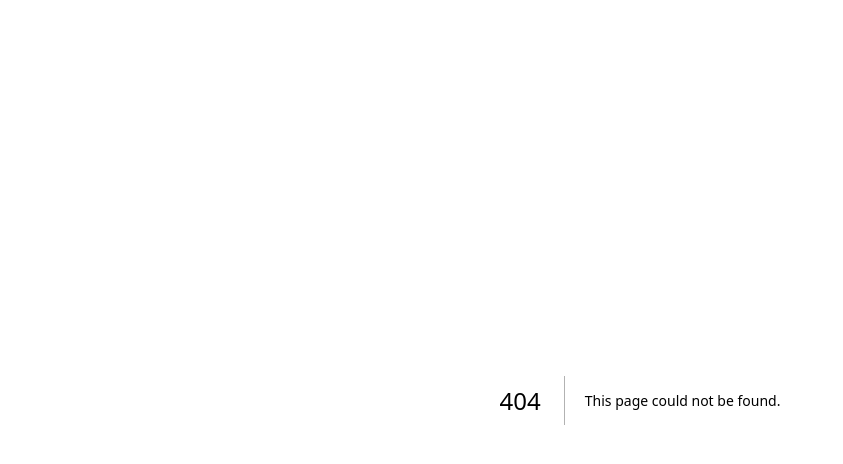
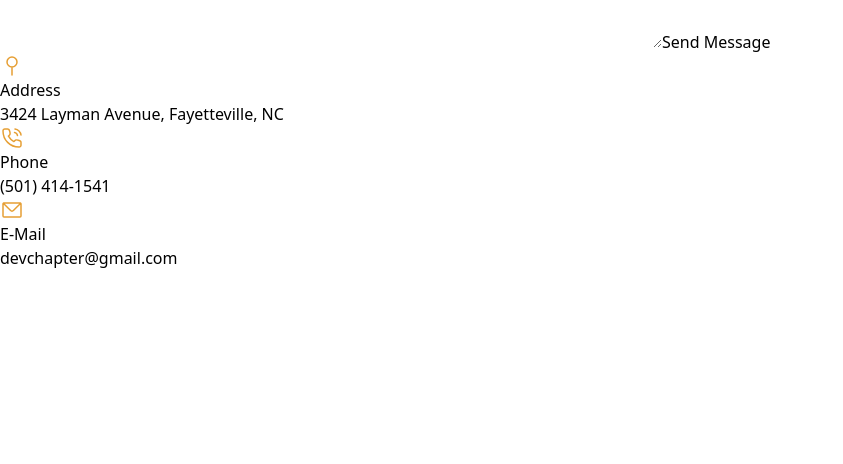
Before and after one commit to SakoSuta/portfolio, a Next.js app: page /components/contact-component in a window 1280 px wide. Before the commit this address had no page. Shown: the top 464 px of the page, without its empty margins (0-843 px from the left). Built offline with nearby package versions, Linux system fonts and the light colour scheme.

Commit message:
ajouts de fichier du portfolio

```diff
--- a/package.json
+++ b/package.json
@@ -9,7 +9,7 @@
     "lint": "next lint"
   },
   "dependencies": {
-    "@next/font": "13.1.2",
+    "@next/font": "^13.1.2",
     "@types/node": "18.11.18",
     "@types/react": "18.0.27",
     "@types/react-dom": "18.0.10",
--- /dev/null
+++ b/pages/components/Nav/index.tsx
@@ -0,0 +1,35 @@
+import Reseaux from "../Reseaux";
+
+function Navigation() {
+    return (
+        <>
+            <nav className="flex justify-between px-1 py-4">
+                <a href="/"><img src="/Logo.svg" /></a>
+                <ul className="flex">
+                    <li><a href="/services">Services</a></li>
+                    <li><a href="/portfolios">Portfolios</a></li>
+                    <li><a href="/experience">Experiences</a></li>
+                    <li><a href="/skills">Skills</a></li>
+                </ul>
+                <a href="/"><img src="/moon.svg" /></a>
+                <a href="/CV.pdf">Resume</a>
+                <a href="/contact">Contact Me</a>
+            </nav>
+        </>
+    )
+}
+
+function Footer() {
+    return (
+        <>
+            <header>
+                <nav>
+                    <Reseaux/>
+                    <p>© 2022  -  DevChapter</p>
+                </nav>
+            </header>
+        </>
+    )
+}
+
+export { Navigation, Footer}
--- /dev/null
+++ b/pages/components/Reseaux/index.tsx
@@ -0,0 +1,12 @@
+export default function Reseaux() {
+    return (
+        <>
+            <ul>
+                <li><a href="/"><img src="/Logo_Reseaux/Instagram.svg" /></a></li>
+                <li><a href="/"><img src="/Logo_Reseaux/Github.svg" /></a></li>
+                <li><a href="/"><img src="/Logo_Reseaux/Twitter.svg" /></a></li>
+                <li><a href="/"><img src="/Logo_Reseaux/Linkedin.svg" /></a></li>
+            </ul>
+        </>
+    )
+}
--- /dev/null
+++ b/pages/components/contact-component/index.tsx
@@ -0,0 +1,41 @@
+import { FC } from 'react';
+
+const ContactForm: FC = () => {
+    return (
+        <>
+            <main>
+                <form>
+                    <input type="text" id="name" name="name" />
+                    <input type="email" id="email" name="email" />
+                    <textarea id="message" name="message" />
+                    <button type="submit">Send Message</button>
+                </form>
+                <div>
+                    <div>
+                        <img src="/icon/pin.svg" />
+                        <div>
+                            <span>Address</span>
+                            <p>3424 Layman Avenue, Fayetteville, NC</p>
+                        </div>
+                    </div>
+                    <div>
+                        <img src="/icon/phone_call.svg" />
+                        <div>
+                            <span>Phone</span>
+                            <p>(501) 414-1541</p>
+                        </div>
+                    </div>
+                    <div>
+                        <img src="/icon/mail.svg" />
+                        <div>
+                            <span>E-Mail</span>
+                            <p>devchapter@gmail.com</p>
+                        </div>
+                    </div>
+                </div>
+            </main>
+        </>
+    )
+}
+
+export default ContactForm;
--- /dev/null
+++ b/pages/contact/index.tsx
@@ -0,0 +1,31 @@
+
+// import ContactForm from "../components/contact-component";
+
+export default function Contact() {
+    return (
+        <>
+            <main>
+                <header>
+                    <nav>
+                        <ul>
+                            <li><a href="/">Home</a></li>
+                            <li><a href="/services">Services</a></li>
+                            <li><a href="/portfolios">Portfolios</a></li>
+                            <li><a href="/experience">Experiences</a></li>
+                        </ul>
+                    </nav>
+                </header>
+                <main>
+                    <section>
+                        <form action="">
+                            <input type="text" />
+                            <input type="email" />
+                            <textarea name="message" cols="30" rows="10"></textarea>
+                        </form>
+                    </section>
+                </main>
+                {/* <ContactForm /> */}
+            </main>
+        </>
+    )
+}
--- a/pages/index.tsx
+++ b/pages/index.tsx
@@ -1,10 +1,55 @@
+// import Head from 'next/head'
+// import { Inter } from '@next/font/google'
+
+// import handler from "./api/auth/signin";
+// import SigninPage from "./auth/signin";
+
+// const inter = Inter({ subsets: ['latin'] })
+
+// export default function Home() {
+//     return (
+//         <>
+//             <Head>
+//                 <title>Emilie MONTPRE</title>
+//                 <meta name="description" content="Generated by Emilie MONTPRE"/>
+//                 <meta name="viewport" content="width=device-width, initial-scale=1"/>
+//                 <link rel="stylesheet" href="/styles /globals.css" />
+//                 {/* <link rel="preconnect" href="https://fonts.googleapis.com">
+//                 <link rel="preconnect" href="https://fonts.gstatic.com" crossorigin>
+//                 <link href="https://fonts.googleapis.com/css2?family=Inter:wght@400;500&display=swap" rel="stylesheet"> */}
+//                 <link rel="icon" href="/favicon.ico" />
+//             </Head>
+//             <main>
+//                 <h1>Hello World !</h1>
+//                 <section>
+//                     <div>
+//                         <form action="">
+//                             <label htmlFor="email">Email</label>
+//                             <input type="email" />
+
+//                             <label htmlFor="password">Password</label>
+//                             <input type="text" name="passeword" />
+
+//                             <button type="submit">Connect</button>
+//                         </form>
+//                     </div>
+//                 </section>
+//             </main>
+//         </>
+//     )
+// }
+
 import Head from 'next/head'
+
+import { Navigation, Footer } from "./components/Nav";
+import ContactForm from "./components/contact-component";
+import Reseaux from './components/Reseaux';
+
 import { Inter } from '@next/font/google'
 
-import handler from "./api/auth/signin";
-import SigninPage from "./auth/signin";
-
-const inter = Inter({ subsets: ['latin'] })
+const interRegular = Inter({
+    weight: ['400'],
+    subsets: ['latin'] })
 
 export default function Home() {
     return (
@@ -14,27 +59,22 @@ export default function Home() {
                 <meta name="description" content="Generated by Emilie MONTPRE"/>
                 <meta name="viewport" content="width=device-width, initial-scale=1"/>
                 <link rel="stylesheet" href="/styles /globals.css" />
-                {/* <link rel="preconnect" href="https://fonts.googleapis.com">
-                <link rel="preconnect" href="https://fonts.gstatic.com" crossorigin>
-                <link href="https://fonts.googleapis.com/css2?family=Inter:wght@400;500&display=swap" rel="stylesheet"> */}
                 <link rel="icon" href="/favicon.ico" />
             </Head>
+            <Navigation/>
             <main>
-                <h1>Hello World !</h1>
+                <h1 className={interRegular.className}>Hello World !</h1>
                 <section>
                     <div>
-                        <form action="">
-                            <label htmlFor="email">Email</label>
-                            <input type="email" />
-
-                            <label htmlFor="password">Password</label>
-                            <input type="text" name="passeword" />
-
-                            <button type="submit">Connect</button>
-                        </form>
+                        <span>MY NAME IS</span>
+                        <h1 className="text-3xl font-bold underline">Emilie <span>Montpre</span></h1>
+                        <p>Creative front-end developer with more than +5 years of experience in enterprise companies and startups. Proficient in JavaScript, Angular, and React. Passionate about UI/UX</p>
+                        <Reseaux/>
                     </div>
                 </section>
+                <ContactForm />
             </main>
+            <Footer/>
         </>
     )
 }
--- a/tailwind.config.js
+++ b/tailwind.config.js
@@ -6,6 +6,9 @@ module.exports = {
   ],
   theme: {
       extend: {},
+      colors: {
+        'blue': '#1fb6ff',
+      },
   },
   plugins: [],
 }
```
Also changed, not shown: 1 other file (tests, documents, lock files or other folders).
